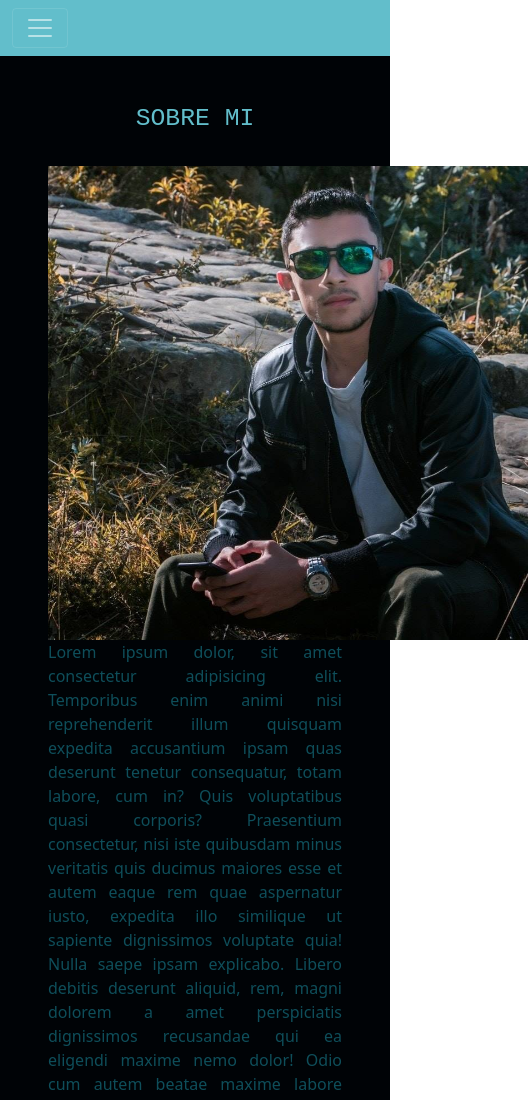
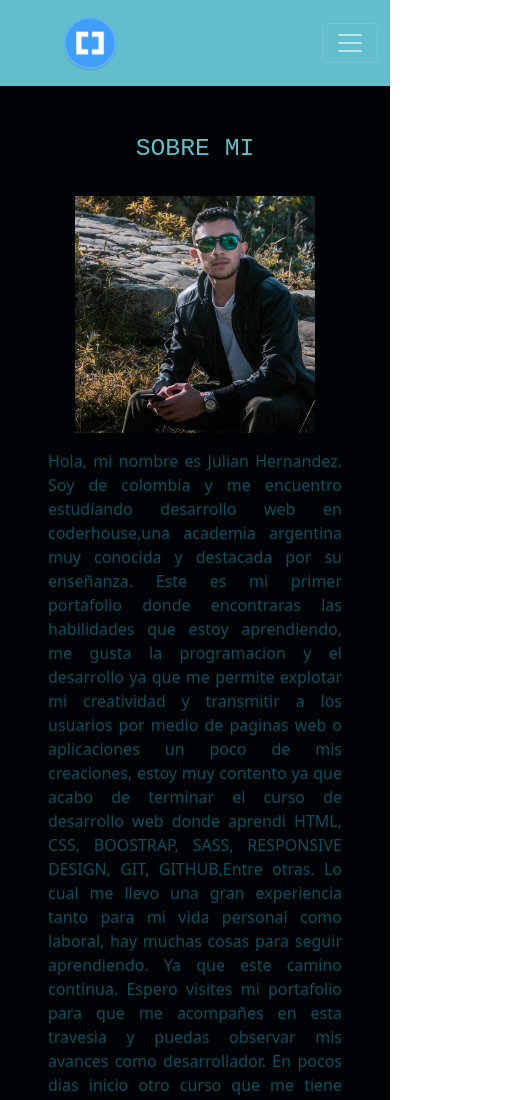
Before and after one commit to Codertrad/Portafolio-Julian-Hernandez, a website: page html/sobremi.html in a window 390 px wide. Shown: the top 1100 px of the page, 528 px wide, since content can reach past the window. Drawn offline with nearby package versions, Linux system fonts and the light colour scheme; a web font is replaced by a local one.

Commit message:
Entrega final

```diff
--- a/html/sobremi.html
+++ b/html/sobremi.html
@@ -19,11 +19,12 @@
 
    <nav class="navbar navbar-expand-lg navbar-dark navBar__bg-blue">
       <div class="container-fluid">
+         <a class="navbar-brand " href="../index.html"><img src="../Img/logo.png" class="logo__menu " alt=""></a>
         <button class="navbar-toggler" type="button" data-bs-toggle="collapse" data-bs-target="#navbarSupportedContent" aria-controls="navbarSupportedContent" aria-expanded="false" aria-label="Toggle navigation">
          <span class="navbar-toggler-icon"></span>
         </button>
         <div class="collapse navbar-collapse" id="navbarSupportedContent">
-            <ul class="navbar-nav mx-auto mb-2 mb-lg-0 navBar__menu-ul">
+            <ul class="navbar-nav ms-2 mb-2 mb-lg-0 navBar__menu-ul">
                <li class="nav-item px-2">
                   <a class="nav-link navBar__link-blue" aria-current="page" href="../index.html">Inicio</a>
                </li>
@@ -53,18 +54,12 @@
       <h2 class="pt-5 text-center titulo__skills">SOBRE MI</h2>
       <section class="container py-4 row mx-auto d-flex justify-content-center">
 
-         <div class="col-md-6">
+         <div class="col-lg-6 col-md-12 pb-3">
             <img src="../Img/50493371_752656405121150_5551962459553660928_n.jpg" alt="" class="img__about">
          </div>
 
-         <div class="col-md-6">
-            <p class="parrafo__about">Lorem ipsum dolor, sit amet consectetur adipisicing elit. Temporibus enim animi nisi reprehenderit illum quisquam expedita accusantium ipsam quas deserunt tenetur consequatur, totam labore, cum in? Quis voluptatibus quasi corporis?
-            Praesentium consectetur, nisi iste quibusdam minus veritatis quis ducimus maiores esse et autem eaque rem quae aspernatur iusto, expedita illo similique ut sapiente dignissimos voluptate quia! Nulla saepe ipsam explicabo.
-            Libero debitis deserunt aliquid, rem, magni dolorem a amet perspiciatis dignissimos recusandae qui ea eligendi maxime nemo dolor! Odio cum autem beatae maxime labore quidem dolorum quae nesciunt iste omnis.
-            Aperiam architecto fugit hic a. Dolores consequuntur repellendus consequatur amet minus numquam quasi, maxime odio mollitia consectetur modi ratione deleniti impedit saepe sapiente, doloribus fuga harum expedita beatae facere labore.
-            Voluptatum dignissimos saepe excepturi sequi odio, aut expedita odit architecto. Eos suscipit illum dolorum. Dolor iure, aspernatur quo facere minus eveniet natus dolore itaque blanditiis sit sed. Minima, eligendi pariatur?
-            Cumque quae, similique dolor earum magnam exercitationem quos rem perspiciatis deserunt adipisci maiores incidunt vero error neque esse corporis temporibus optio, ab architecto debitis, dolorum dolores? Dolorum rerum est necessitatibus?
-            Dignissimos </p>
+         <div class="col-lg-6 col-md-12 pb-3">
+            <p class="parrafo__about">Hola, mi nombre es Julian Hernandez. Soy de colombia y me encuentro estudiando desarrollo web en coderhouse,una academia argentina muy conocida y destacada por su enseñanza. Este es mi primer portafolio donde encontraras las habilidades que estoy aprendiendo, me gusta la programacion y el desarrollo ya que me permite explotar mi creatividad y transmitir a los usuarios por medio de paginas web o aplicaciones un poco de mis creaciones, estoy muy contento ya que acabo de terminar el curso de desarrollo web donde aprendi HTML, CSS, BOOSTRAP, SASS, RESPONSIVE DESIGN, GIT, GITHUB,Entre otras. Lo cual me llevo una gran experiencia tanto para mi vida personal como laboral, hay muchas cosas para seguir aprendiendo. Ya que este camino continua. Espero visites mi portafolio para que me acompañes en esta travesia y puedas observar mis avances como desarrollador. En pocos dias inicio otro curso que me tiene muy motivado y a la expectativa que es JAVASCRPT por lo que podre realizar paginas web mas dinamicas y puedo empezar a programar y crear mis propias cosas un poco mas complejas. Esta es la primer version de mi portafolio, Pero poco a poco va a ser una experiencia totalmente diferente al entrar a este sitio, Un gusto Saludarte y gracias por ingresar a mi web.</p>
          </div>
 
     </section>
--- a/modificaciones seo.txt
+++ /dev/null
@@ -1,3 +0,0 @@
-1- cambie el logo por uno mas optimizado
-2- agregue un meta description
-3- agregue un meta keywords
--- a/scss/_navBar.scss
+++ b/scss/_navBar.scss
@@ -1,3 +1,9 @@
+
+.logo__menu{
+   margin-left: 3rem;
+   width: 60px;
+}
+
 // MENU DE NAVEGACION NEGRO
 
 .navBar__bg-black{
--- a/scss/main.scss
+++ b/scss/main.scss
@@ -110,6 +110,22 @@
 
    .img__about{
       width: 30rem;
+      @media screen and (max-width: 1024px){
+         width: 25rem;
+      }
+
+      @media screen and (max-width: 768px){
+         width: 30rem;
+         margin: 0 auto;
+         display: flex;
+         justify-content: center;
+      }
+      @media screen and (max-width: 425px){
+         width: 15rem;
+         margin: 0 auto;
+         display: flex;
+         justify-content: center;
+      }
    }
 
    .parrafo__about{
```
Also changed, not shown: html/contacto.html (+2 -1 lines), html/habilidades.html (+12 -11 lines), html/proyectos.html (+2 -1 lines), index.html (+2 -1 lines), Img/logo.png (added), css/main.css.
